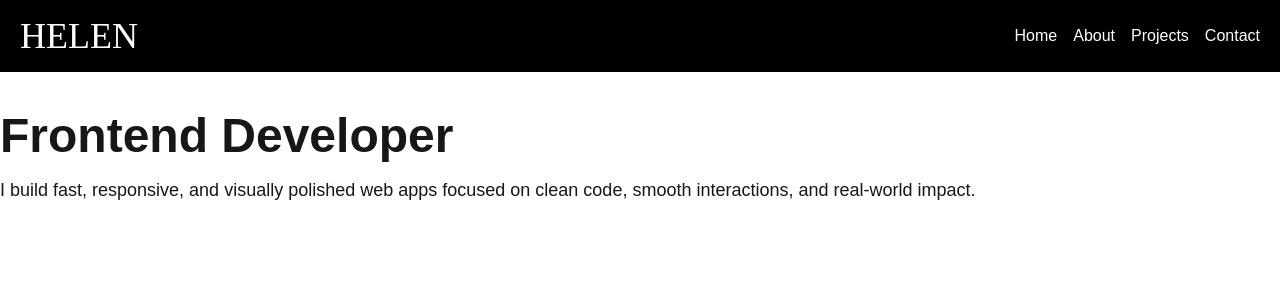
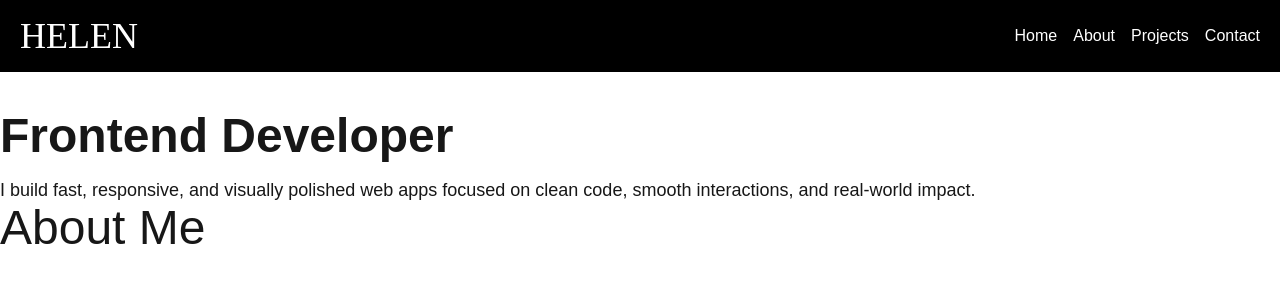
Before and after one commit to HELEN-DEE/portfolio, a Next.js app: page / in a window 1280 px wide. Shown: the top 300 px of the page. Built offline with nearby package versions, Linux system fonts and the light colour scheme.

Commit message:
Added About page

```diff
--- a/src/app/page.tsx
+++ b/src/app/page.tsx
@@ -1,6 +1,7 @@
 
 import Navbar from "@/components/Navbar";
 import Hero from '@/components/Hero'
+import About from "@/components/About"
 
 
 export default function Home() {
@@ -8,6 +9,7 @@ export default function Home() {
     <main className="">
       <Navbar/>
       <Hero/>
+      <About/>
     </main>
   );
 }
--- /dev/null
+++ b/src/components/About.tsx
@@ -0,0 +1,17 @@
+import React from 'react'
+
+const About = () => {
+  return (
+    <div>
+        <h1 className='text-5xl'>
+            About Me
+        </h1>
+        <p>
+
+
+        </p>
+    </div>
+  )
+}
+
+export default About
```
